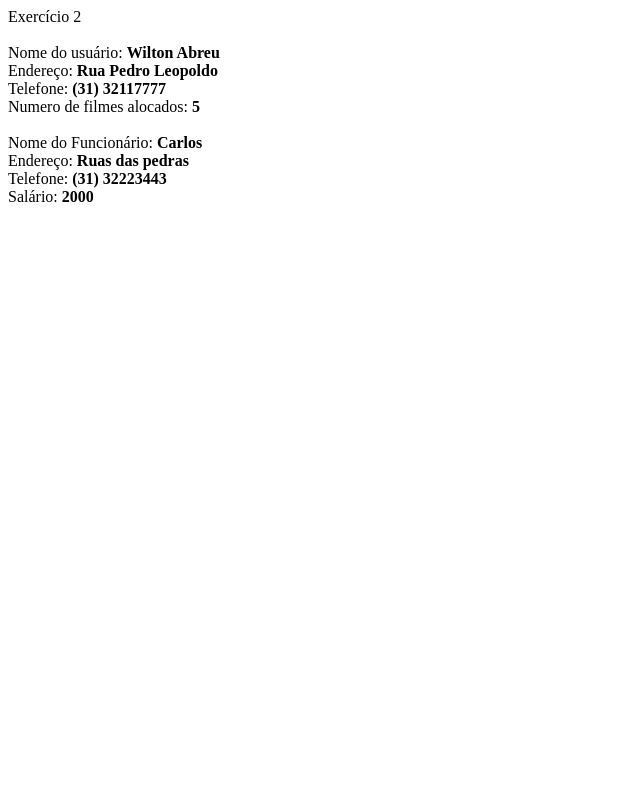
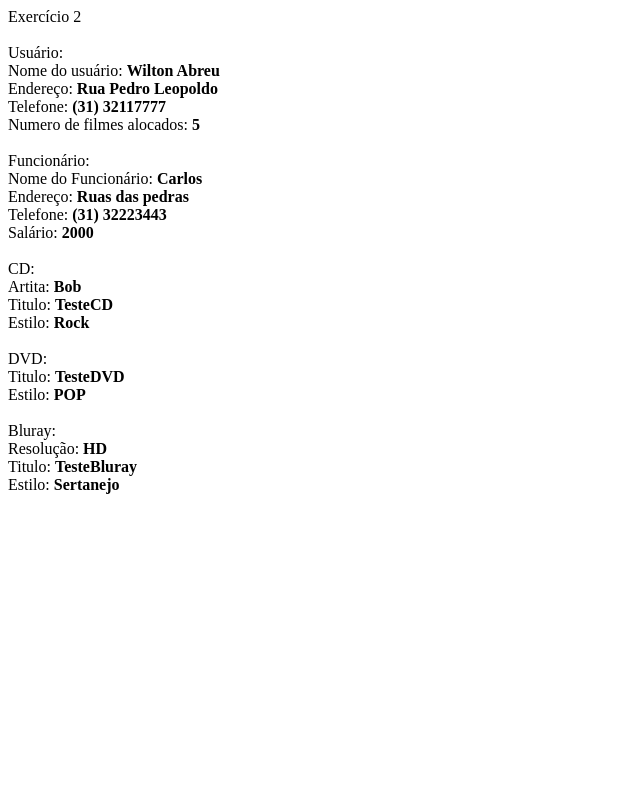
Before and after one commit to wiltonabreu/softblue, a PHP site: page /exercicio2.php in a window 1280 px wide. Shown: the whole page, without its empty margins (0-640 px from the left). Run offline with PHP 8.4, Linux system fonts and the light colour scheme.

Commit message:
Classe CD, DVD, BLURAY concluídas

```diff
--- a/exercicio2.php
+++ b/exercicio2.php
@@ -79,6 +79,7 @@ informações.
        }
 
        public function mostraInformacoes() {
+         echo "Usuário:<br>";
           echo "Nome do usuário: " ."<b>". $this->getNome() ."</b><br>";
           echo "Endereço: " . "<b>". $this->getEdereco() ."</b><br>";
           echo "Telefone: " . "<b>". $this->getTelefone() . "</b><br>";
@@ -107,6 +108,7 @@ informações.
       }
 
       public function mostraInformacoes(){
+         echo "Funcionário:<br>";
          echo "Nome do Funcionário: " ."<b>". $this->getNome() ."</b><br>";
          echo "Endereço: " . "<b>". $this->getEdereco() ."</b><br>";
          echo "Telefone: " . "<b>". $this->getTelefone() . "</b><br>";
@@ -123,11 +125,82 @@ informações.
 
  /* Classe CD: deve conter o nome do artista, o nome do álbum e estilo. Deve conter um
 método que exiba estas informações.
+*/
+   abstract class Produto{
+      public $titulo;
+      public $estilo;
 
- * Classe DVD: deve conter o título do DVD e o estilo. Deve conter um método que exiba
+      public function __construct($titulo, $estilo){
+         $this->titulo = $titulo;
+         $this->estilo = $estilo;
+      }
+
+      abstract function mostraInfo();
+   }
+
+   class CD extends Produto{
+      public $nomeArtista;
+
+      public function __construct($titulo, $estilo, $nomeArtista){
+         parent::__construct($titulo, $estilo);
+
+         $this->nomeArtista = $nomeArtista;
+
+      }
+
+      public function mostraInfo(){
+         echo "CD:<br>";
+         echo "Artita: " . "<b>". $this->nomeArtista . "</b><br>";
+         echo "Titulo: " . "<b>". $this->titulo . "</b><br>";
+         echo "Estilo: " . "<b>". $this->estilo . "</b><br><br>";
+      }
+   }
+
+   $cd = new CD("TesteCD", "Rock", "Bob");
+   $cd->mostraInfo();
+
+
+   class DVD extends Produto{
+
+      public function __construct($titulo, $estilo){
+         parent::__construct($titulo, $estilo);
+      }
+
+      public function mostraInfo(){
+         echo "DVD:<br>";
+         echo "Titulo: " . "<b>". $this->titulo . "</b><br>";
+         echo "Estilo: " . "<b>". $this->estilo . "</b><br><br>";
+      }
+   }
+
+
+   $dvd = new DVD("TesteDVD", "POP");
+   $dvd->mostraInfo();
+ /* Classe DVD: deve conter o título do DVD e o estilo. Deve conter um método que exiba
 estas informações.
+*/
+  class Bluray extends Produto{
+   public $resolucao;
 
- * Classe Bluray: deve conter o título do Bluray, estilo e resolução (se é HD ou FullHD).
+   public function __construct($titulo,$estilo,$resolucao){
+      parent::__construct($titulo,$estilo);
+
+      $this->resolucao = $resolucao;
+   }
+
+
+   public function mostraInfo(){
+      echo "Bluray:<br>";
+      echo "Resolução: " . "<b>". $this->resolucao . "</b><br>";
+      echo "Titulo: " . "<b>". $this->titulo . "</b><br>";
+      echo "Estilo: " . "<b>". $this->estilo . "</b><br><br>";
+   }
+  }
+
+  $bluray = new Bluray("TesteBluray","Sertanejo", "HD");
+  $bluray->mostraInfo();
+
+ /* Classe Bluray: deve conter o título do Bluray, estilo e resolução (se é HD ou FullHD).
 Deve conter um método que exiba estas informações.
 
  * Classe Locacao: deve conter o objeto do Usuario e do produto que foi locado. Deve
@@ -147,5 +220,7 @@ quando necessários, bem como o uso de métodos getters e setters.
 
 
 
+
+
 ?>
     </BODY>
```
